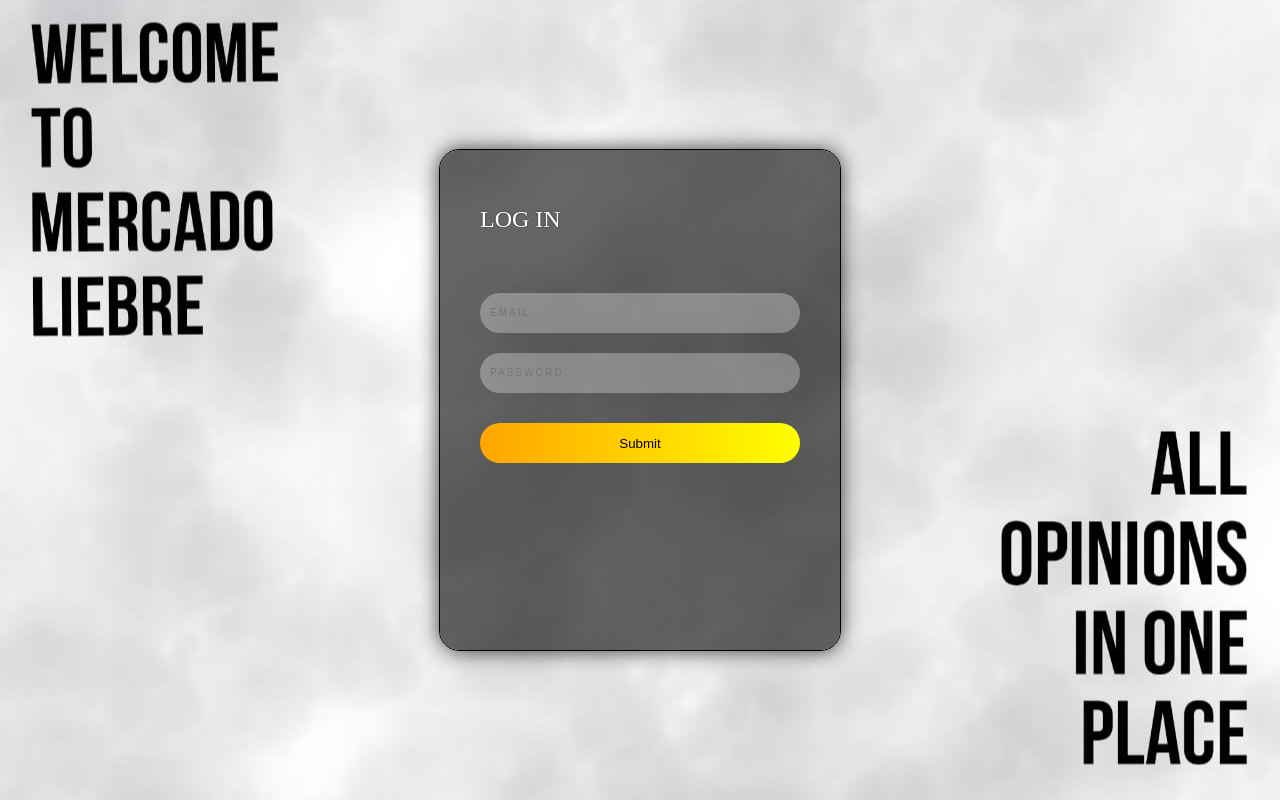
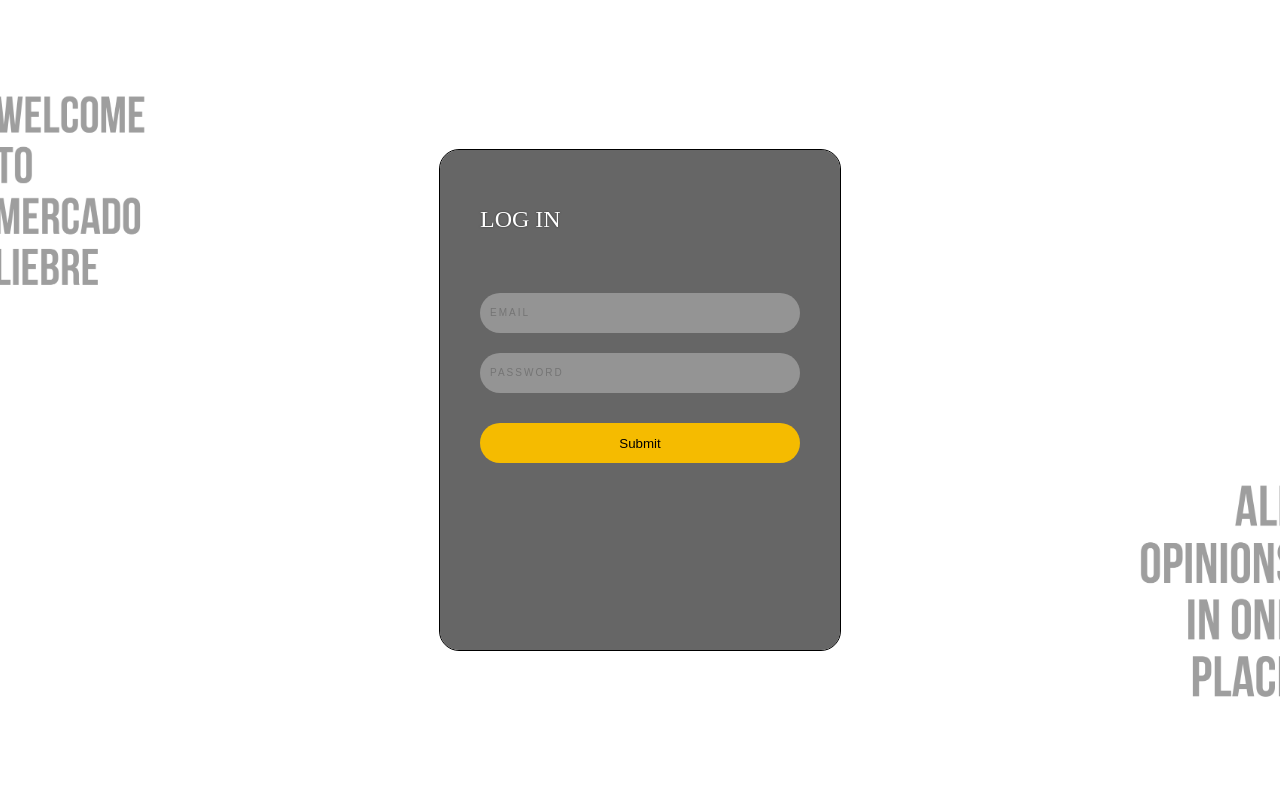
Before and after one commit to juuulii/Mercado-Liebre, a React (Vite) app in the folder MercadoLiebre/: page / in a window 1280 px wide. Built offline with nearby package versions, Linux system fonts and the light colour scheme.

Commit message:
Correccion del fondo

```diff
--- a/MercadoLiebre/src/App.jsx
+++ b/MercadoLiebre/src/App.jsx
@@ -1,4 +1,4 @@
-import { useState, useEffect } from "react";
+//import { useState, useEffect } from "react";
 import LoginForm from "./components/forms/loginForm.jsx"
 
 
--- a/MercadoLiebre/src/components/forms/loginForm.jsx
+++ b/MercadoLiebre/src/components/forms/loginForm.jsx
@@ -39,7 +39,7 @@
   };
 
   return (
-    <div class = "login">
+    <div className = "login">
        <form>
       <h1>LOG IN</h1>
       <input
--- a/MercadoLiebre/src/styles/components/buttons/largeButton.css
+++ b/MercadoLiebre/src/styles/components/buttons/largeButton.css
@@ -6,7 +6,6 @@
     color: white;
     /*le falta alguna img de fondo*/
     border-radius: 20px;
-    box-shadow: 0px 0px 20px rgba(0,0,0,0.75);
     background-size: cover;
     background-position: center;
     overflow: hidden;
@@ -16,7 +15,7 @@
 .largeButton_button{
     margin: 10px 0px;
     color: rgb(0, 0, 0);
-    background: linear-gradient(to right, orange, yellow);
+    background-color: #F5BB00;
     height: 40px;
     line-height: 40px;
     border-radius: 40px;
--- a/MercadoLiebre/src/styles/main.css
+++ b/MercadoLiebre/src/styles/main.css
@@ -10,8 +10,9 @@
 
 };*/
 .container {
-    background-image: url('/images/IMG-20241017-WA0027.jpg');
+    background-image: url('/images/Picsart_24-10-22_20-49-14-128.jpg');
     background-size: cover;
+    background-repeat: no-repeat;
     background-position: center;
     height: 100vh;
     display: flex;
```
Also changed, not shown: MercadoLiebre/public/images/IMG-20241017-WA0027.jpg (deleted), MercadoLiebre/public/images/Picsart_24-10-22_20-49-14-128.jpg (added).
